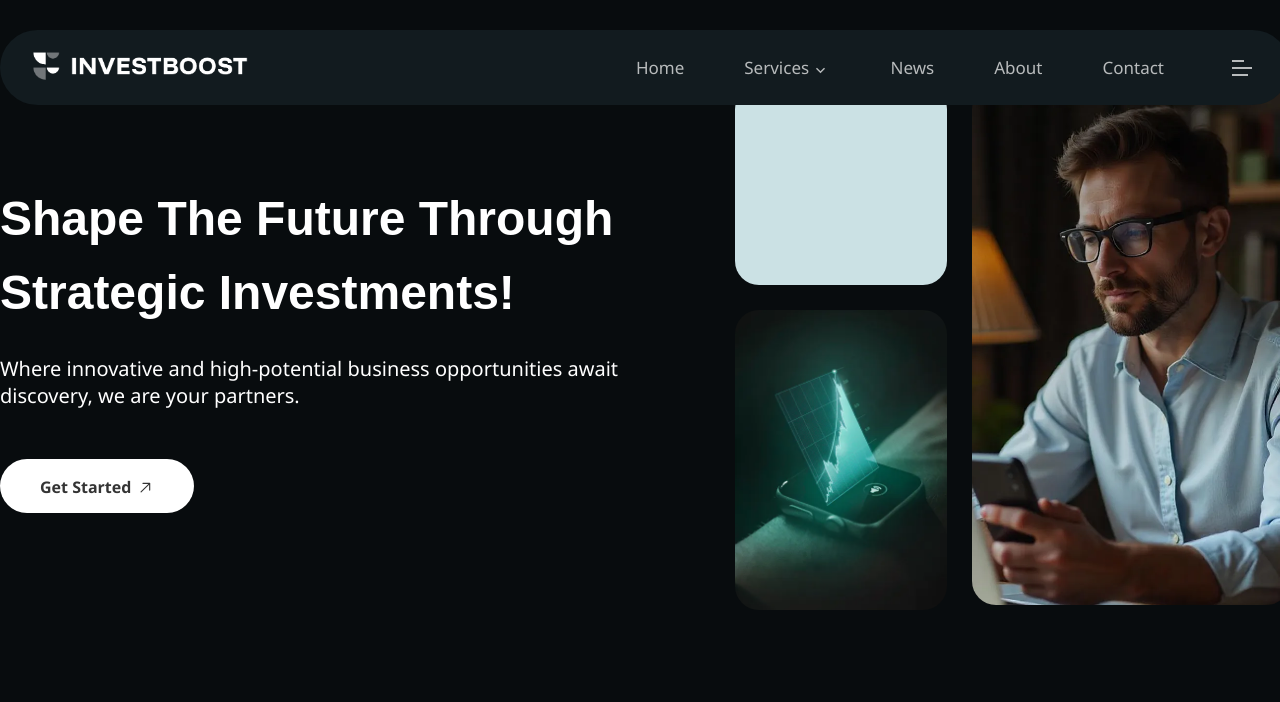
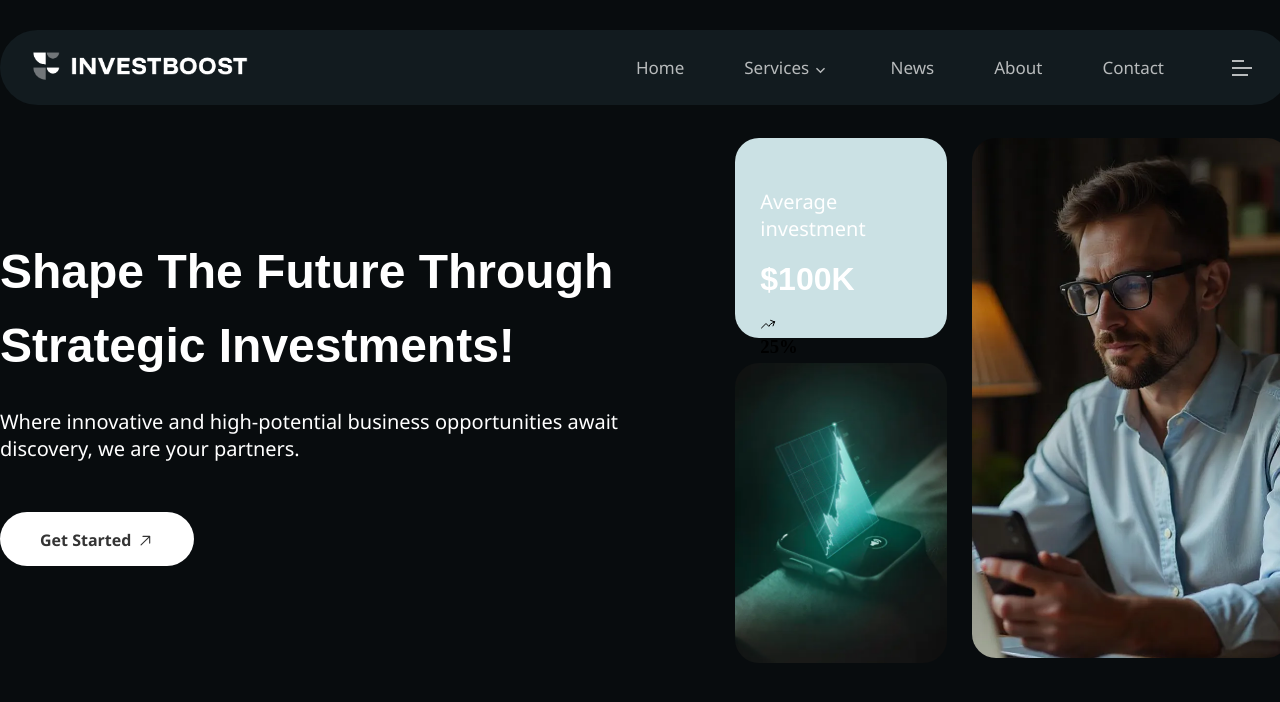
Before and after one commit to ormahbub/react-frontend-headless, a React (Vite) app: page / in a window 1280 px wide. Shown: the top 702 px of the page. Built offline with nearby package versions, Linux system fonts and the light colour scheme; a web font is replaced by a local one.

Commit message:
Text added for the first card.

```diff
--- a/src/pages/Home/Hero/Hero.css
+++ b/src/pages/Home/Hero/Hero.css
@@ -2,7 +2,7 @@
   display: flex;
   justify-content: space-between;
   align-items: center;
-  height: calc(100vh - 105px);
+  height: 100vh;
   padding: 70px 0;
 }
 .hero-section .left-content {
@@ -64,6 +64,7 @@
 .hero-section .card {
   border-radius: 24px;
   transition: all 0.3s;
+  padding: 25px;
 }
 .small-cards .card-1 {
   width: 100%;
--- a/src/pages/Home/Hero/Hero.jsx
+++ b/src/pages/Home/Hero/Hero.jsx
@@ -1,5 +1,6 @@
 import { GoArrowUpRight } from "react-icons/go";
 import "./Hero.css";
+import { HiOutlineArrowTrendingUp } from "react-icons/hi2";
 
 const Hero = () => {
   return (
@@ -26,7 +27,16 @@ const Hero = () => {
         </div>
         <div className="right-content">
           <div className="small-cards">
-            <div className="card card-1"></div>
+            <div className="card card-1">
+              <p className="text">Average investment</p>
+              <h3 className="heading">$100K</h3>
+              <div className="icon-info">
+                <span className="icon">
+                  <HiOutlineArrowTrendingUp />
+                </span>
+                <h3>25%</h3>
+              </div>
+            </div>
             <div className="card card-2"></div>
           </div>
           <div className="large-cards">
```
